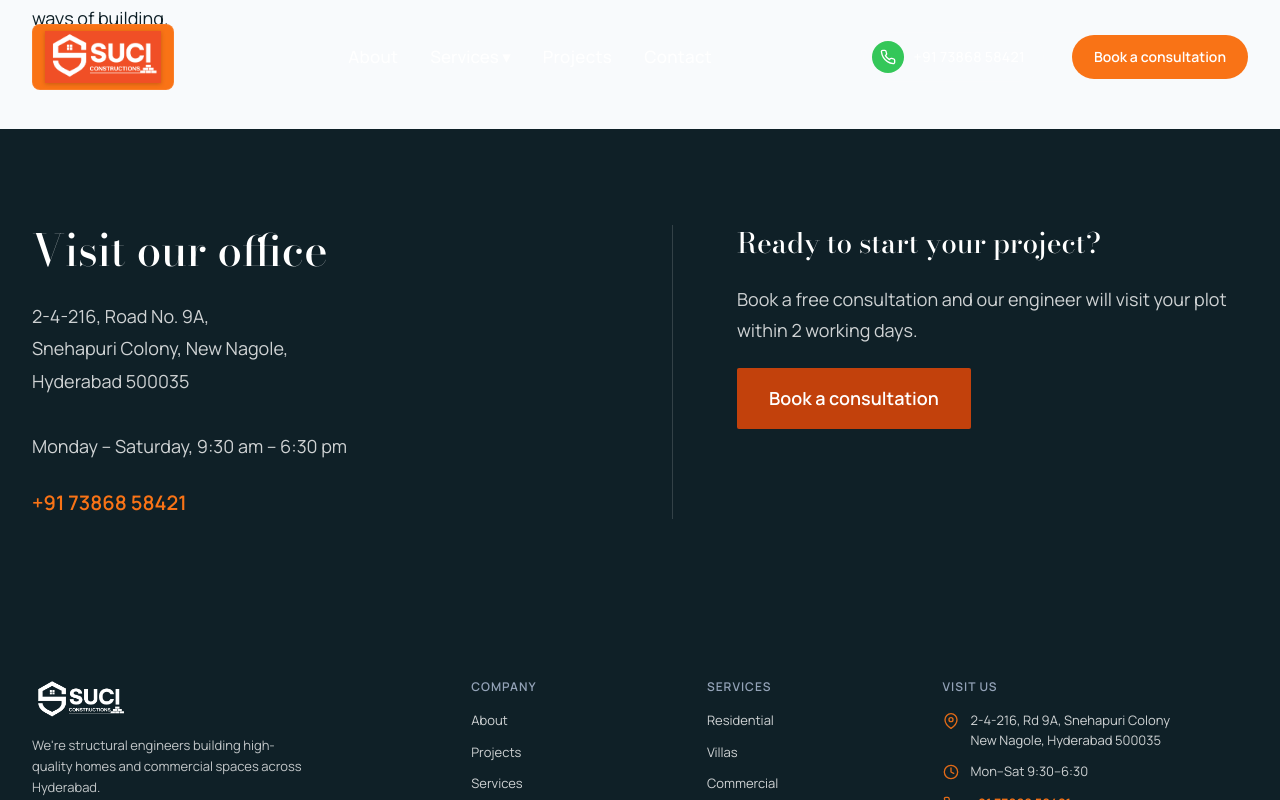
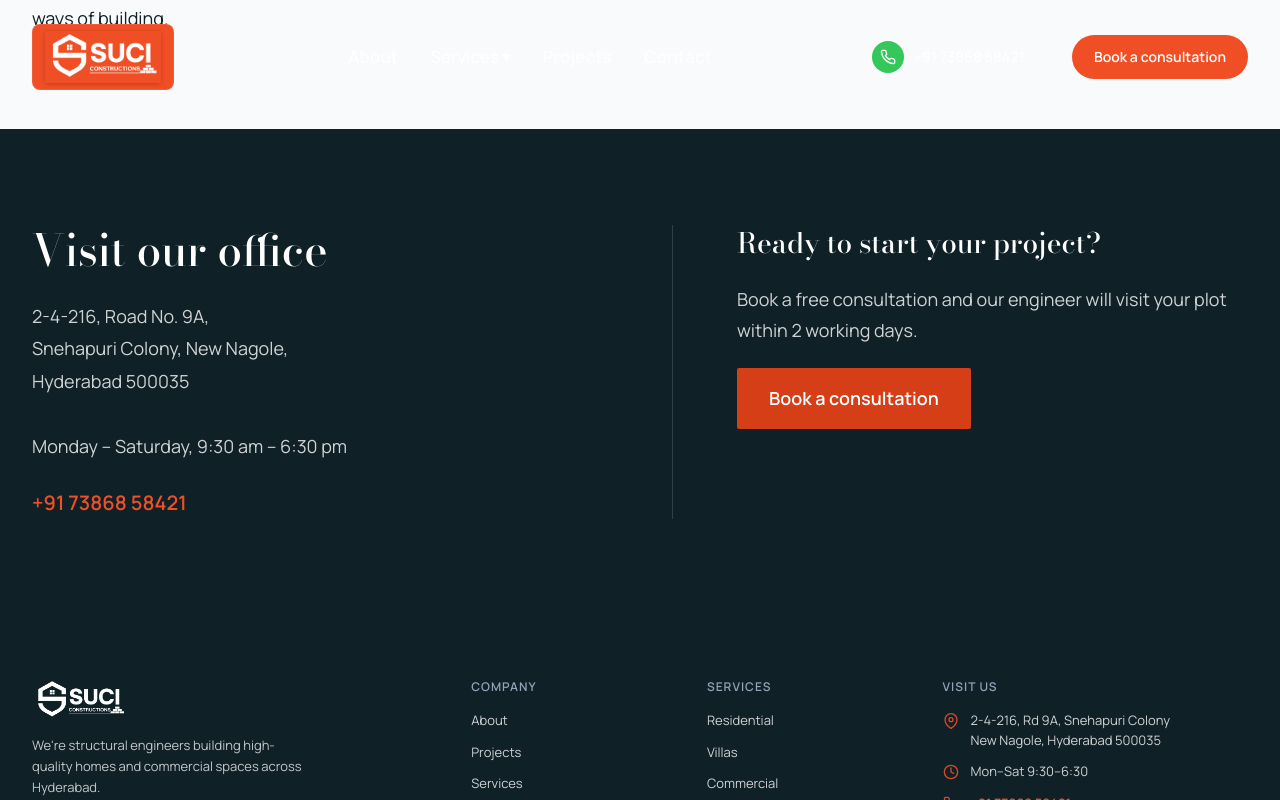
Before and after one commit to Vikram-Pagadala/Suci-Condtructions, a Next.js app: page /about in a window 1280 px wide. In both pictures the pointer is over the link 853 px from the left and 4632 px from the top of the page. Shown: the part 4232-5032 px from the top of the page. Built offline with nearby package versions, Linux system fonts and the light colour scheme.

Commit message:
style: change primary orange to #f04f26

```diff
--- a/src/app/about/page.module.css
+++ b/src/app/about/page.module.css
@@ -291,7 +291,7 @@
   text-underline-offset: 4px;
 }
 .textLink:hover {
-  color: #C2410C;
+  color: #d63e17;
   text-decoration: underline;
 }
 
@@ -425,7 +425,7 @@
 }
 
 .ctaButton:hover {
-  background-color: #C2410C;
+  background-color: #d63e17;
   text-decoration: none;
   transform: translateY(-2px);
 }
--- a/src/app/contact/page.module.css
+++ b/src/app/contact/page.module.css
@@ -195,7 +195,7 @@
 }
 
 .submitButton:hover {
-  background-color: #C2410C;
+  background-color: #d63e17;
   transform: translateY(-2px);
 }
 
--- a/src/app/globals.css
+++ b/src/app/globals.css
@@ -4,7 +4,7 @@
   --color-tandur-stone: #94A3B8; /* Cool Grey */
   --color-lime-plaster: #F8FAFC; /* Off-White to distinguish from pure white */
   --color-pure-white: #FFFFFF; /* Pure White */
-  --color-aged-brass: #F97316; /* Orange */
+  --color-aged-brass: #f04f26; /* Orange */
   --color-survey-blue: #2563EB; /* Bright Blue for links */
 
   /* Spacing Scale */
--- a/src/app/page.module.css
+++ b/src/app/page.module.css
@@ -9,7 +9,7 @@
   transition: color 0.2s ease;
 }
 .textLink:hover {
-  color: #C2410C;
+  color: #d63e17;
 }
 
 /* ============================================
--- a/src/app/projects/page.module.css
+++ b/src/app/projects/page.module.css
@@ -177,7 +177,7 @@
 }
 
 .ctaButton:hover {
-  background-color: #C2410C;
+  background-color: #d63e17;
   text-decoration: none;
   transform: translateY(-2px);
 }
--- a/src/components/Footer/Footer.module.css
+++ b/src/components/Footer/Footer.module.css
@@ -47,7 +47,7 @@
 }
 
 .ctaButton:hover {
-  background-color: #C2410C;
+  background-color: #d63e17;
   text-decoration: none;
   transform: translateY(-1px);
 }
--- a/src/components/Header/Header.module.css
+++ b/src/components/Header/Header.module.css
@@ -41,8 +41,8 @@
 }
 
 .logo:hover {
-  background-color: #C2410C;
-  border-color: rgba(249, 115, 22, 0.3);
+  background-color: #d63e17;
+  border-color: rgba(240, 79, 38, 0.3);
   transform: scale(1.03);
   text-decoration: none;
 }
@@ -138,7 +138,7 @@
 }
 
 .dropdownContent a:hover {
-  background-color: rgba(249, 115, 22, 0.1);
+  background-color: rgba(240, 79, 38, 0.1);
   opacity: 1;
   color: var(--color-aged-brass);
   text-decoration: none;
@@ -270,7 +270,7 @@
 }
 
 .ctaButton:hover {
-  background-color: #C2410C;
+  background-color: #d63e17;
   text-decoration: none;
   transform: translateY(-1px);
 }
@@ -390,6 +390,6 @@
 }
 
 .mobileCta:hover {
-  background-color: #C2410C;
+  background-color: #d63e17;
   text-decoration: none;
 }
--- a/src/components/HeroReveal/HeroReveal.module.css
+++ b/src/components/HeroReveal/HeroReveal.module.css
@@ -193,8 +193,8 @@
   white-space: nowrap;
 }
 .ctaButton:hover {
-  background-color: #C2410C;
-  border-color: #C2410C;
+  background-color: #d63e17;
+  border-color: #d63e17;
   text-decoration: none;
   transform: translateY(-2px);
   cursor: pointer;
--- a/src/components/Packages/Packages.module.css
+++ b/src/components/Packages/Packages.module.css
@@ -245,7 +245,7 @@
 }
 
 .ctaButton:hover {
-  background-color: #C2410C;
+  background-color: #d63e17;
   text-decoration: none;
   transform: translateY(-2px);
 }
```
